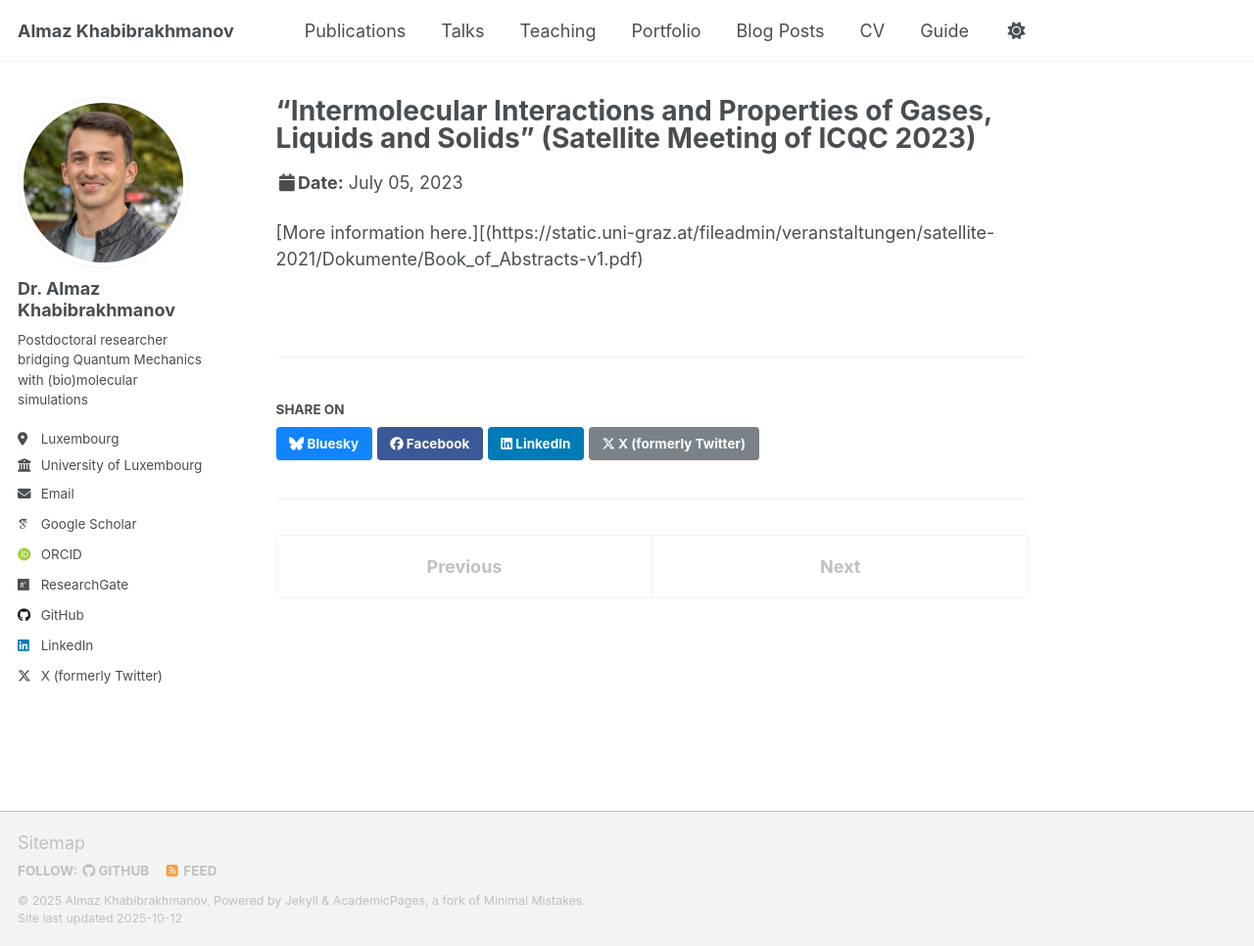
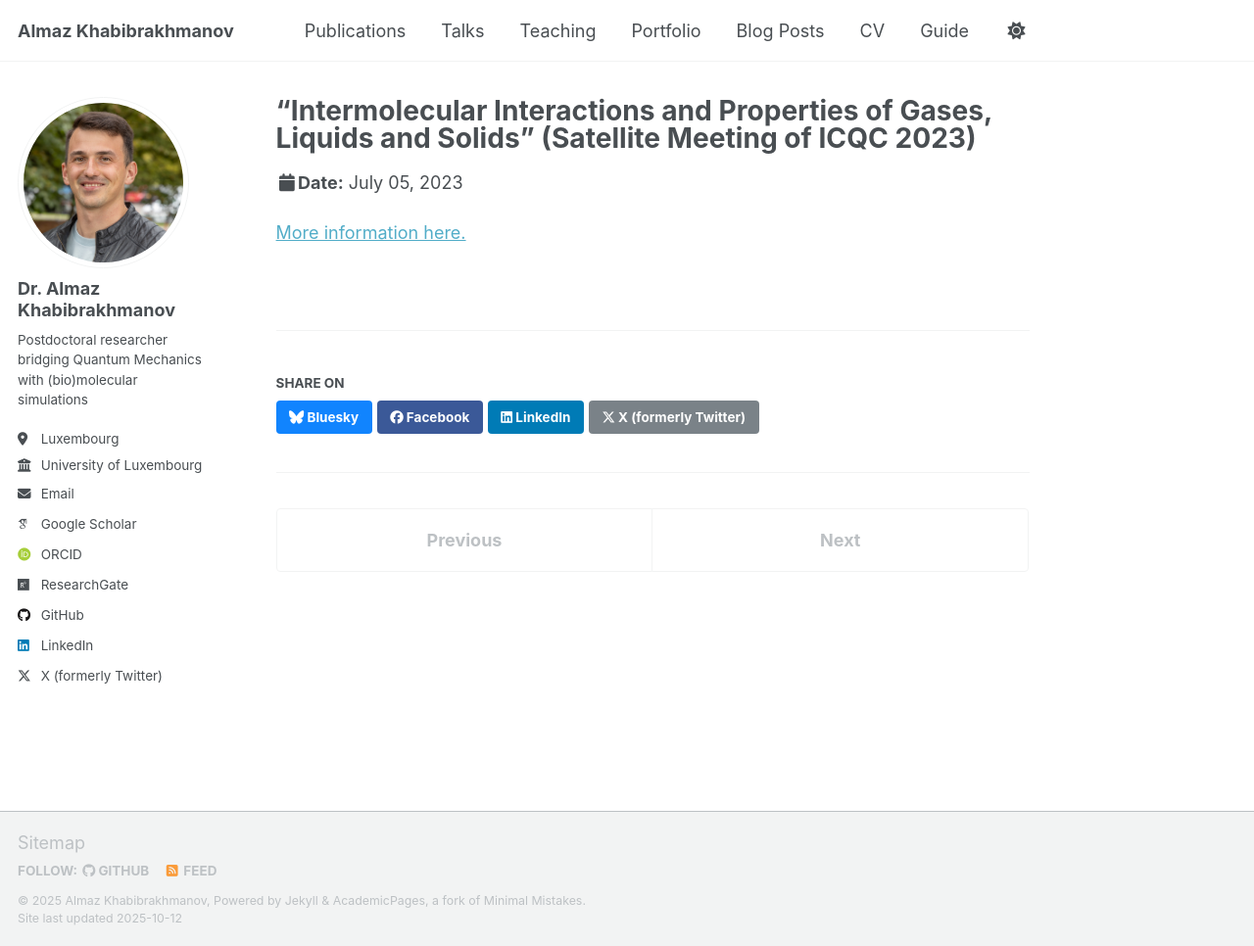
Before and after one commit to almaz-khabibrakhmanov/almaz-khabibrakhmanov.github.io, a Jekyll site: the page built from _talks/2023-07-05-Graz.md, in a window 1280 px wide and 966 px high. Shown: the whole window at 98% size. Built offline with Jekyll 4.4.1, drawn with Linux system fonts in a browser that asks for light colours; some web fonts are replaced; a script that is not in the unit is left out.

Commit message:
Update 2023-07-05-Graz.md

```diff
--- a/_talks/2023-07-05-Graz.md
+++ b/_talks/2023-07-05-Graz.md
@@ -8,4 +8,4 @@ date: 2023-07-05
 location: "Graz, Austria"
 ---
 
-[More information here.][(https://static.uni-graz.at/fileadmin/veranstaltungen/satellite-2021/Dokumente/Book_of_Abstracts-v1.pdf)
+[More information here.](https://static.uni-graz.at/fileadmin/veranstaltungen/satellite-2021/Dokumente/Book_of_Abstracts-v1.pdf)
```
